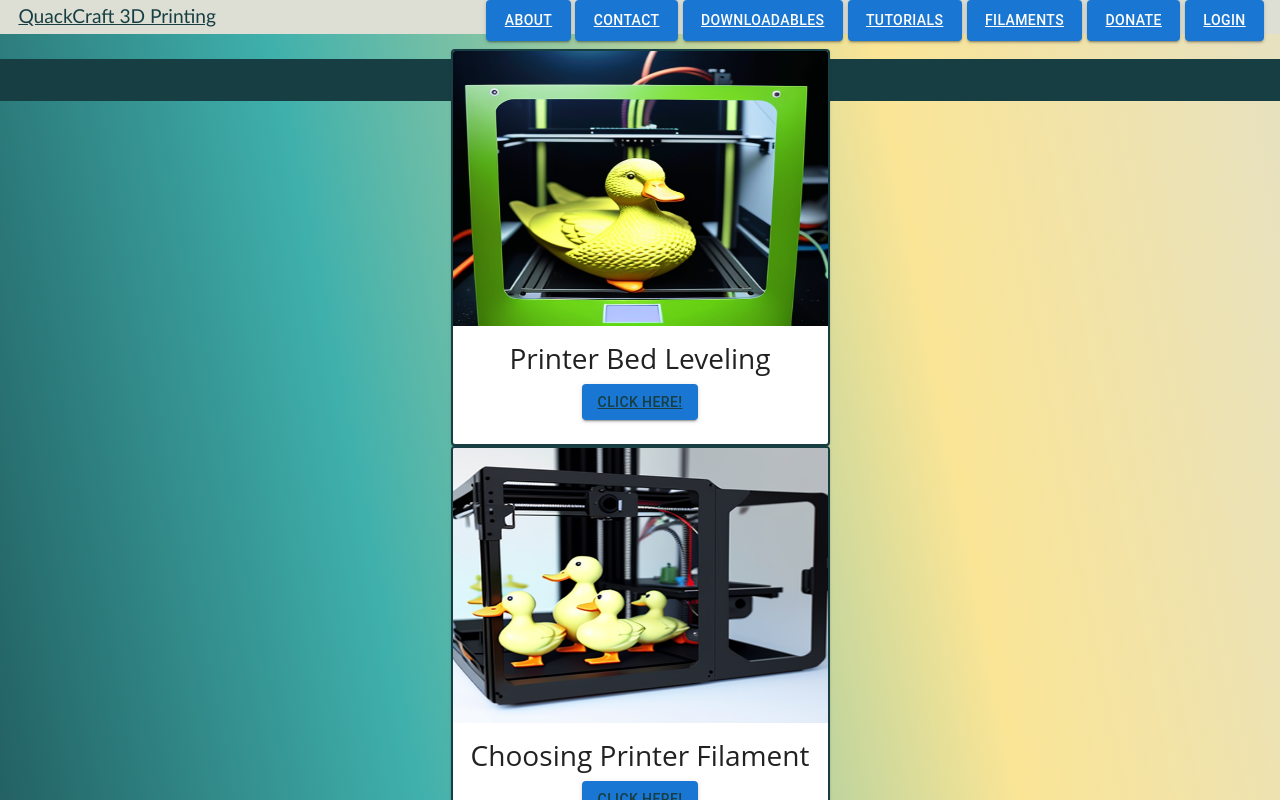
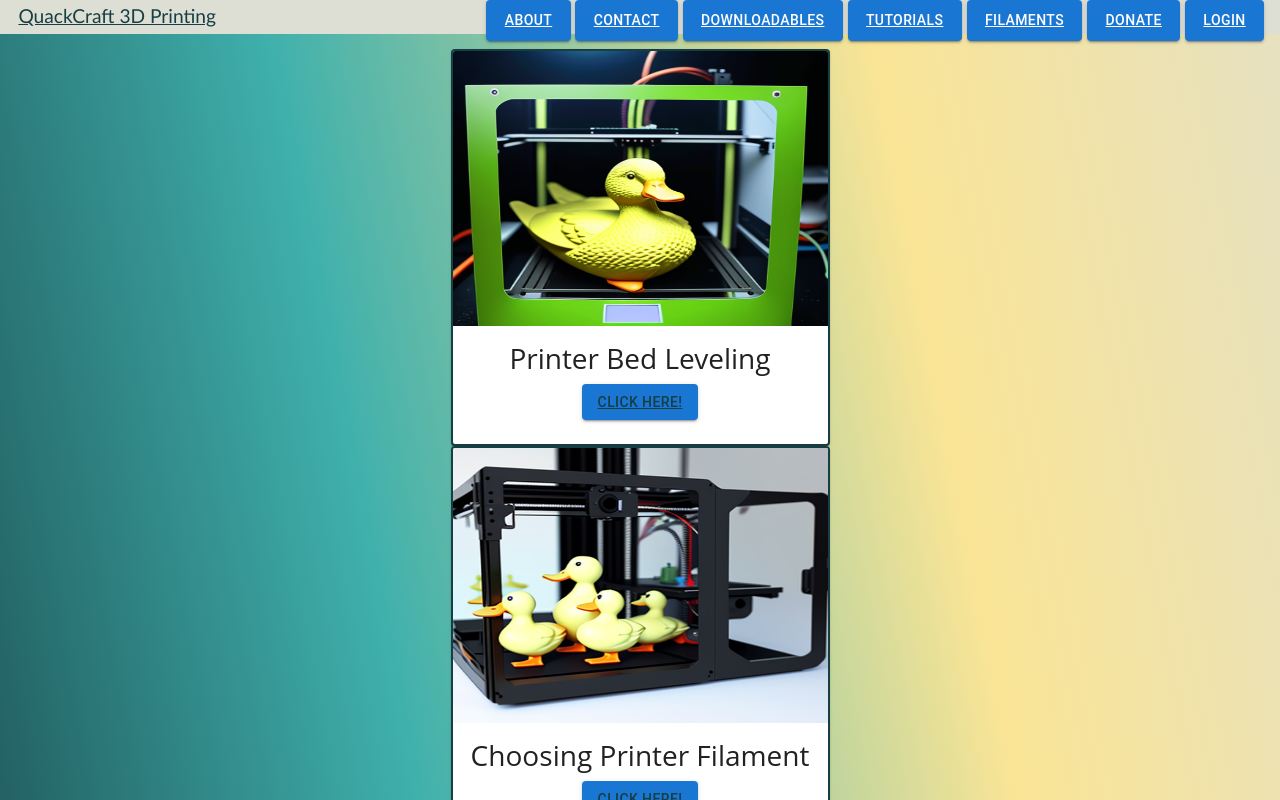
Before and after one commit to Brandonk1023/QUACKCRAFT-3D-PRINTING, a React (Create React App) app in the folder client/: page /tutorials in a window 1280 px wide. Shown: the top 800 px of the page. Built offline with nearby package versions, Linux system fonts and the light colour scheme; the HTML template or start-up script is replaced by a standard one.

Commit message:
removed the tutorial header as it was bugged

```diff
--- a/client/src/components/Tutorials/Tutorials.js
+++ b/client/src/components/Tutorials/Tutorials.js
@@ -32,7 +32,7 @@ const Tutorials = () => {
     ])
     return (
         <div className="tutorials">
-            <h2 className="tutorial-header">Tutorials</h2>
+            {/* <h2 className="tutorial-header">Tutorials</h2> */}
             <p className="tutorial-text">Please see the collected tutorials list below.  These resources belong to their respective owners and have been gathered here for ease of access.</p>
             <div>
                 {specificTutorial.map((specificTutorial, index) => (
```
